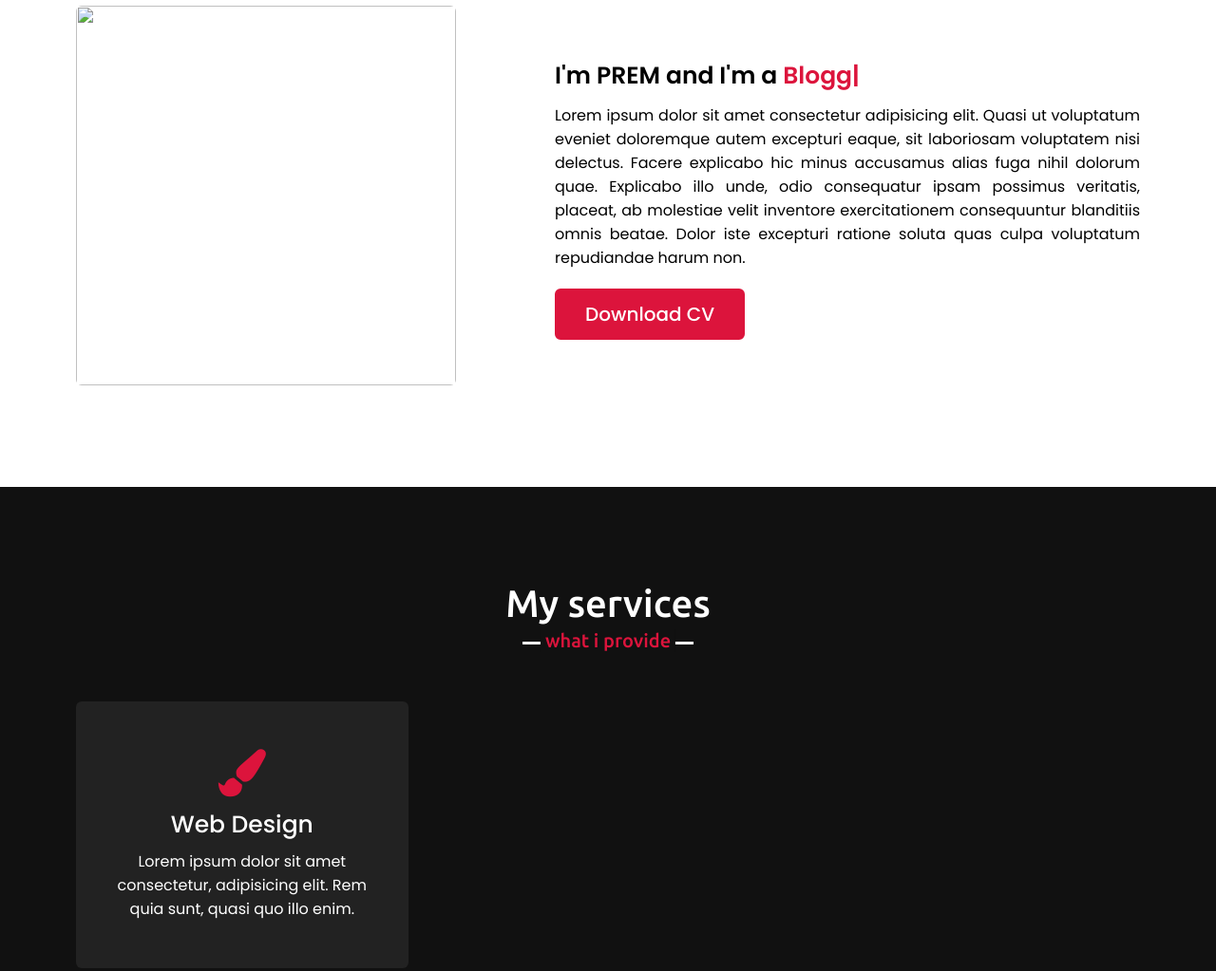
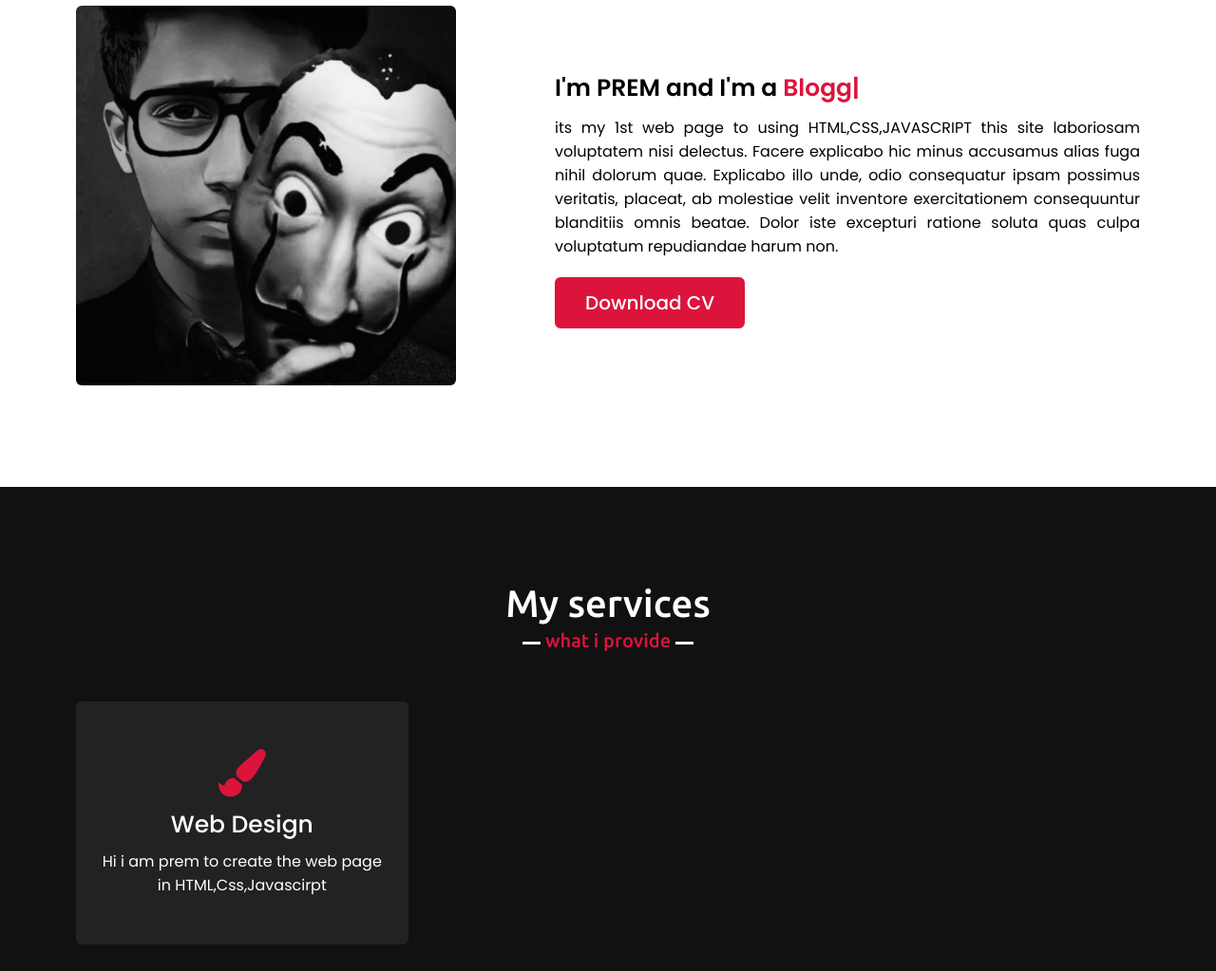
Before and after one commit to PREMLOVE005/portfolio, a plain HTML site: page index.html in a window 1280 px wide. Shown: the part 1020-2043 px from the top of the page at 95% size. Drawn offline with nearby package versions, Linux system fonts and the light colour scheme.

Commit message:
index.html

```diff
--- a/index.html
+++ b/index.html
@@ -50,11 +50,11 @@
             <h2 class="title">About me</h2>
             <div class="about-content">
                 <div class="column left">
-                    <img src="images/my profile.jpg"">
+                    <img src="/my profile.jpg"">
                 </div>
                 <div class="column right">
                     <div class="text">I'm PREM and I'm a <span class="typing-2"></span></div>
-                    <p>Lorem ipsum dolor sit amet consectetur adipisicing elit. Quasi ut voluptatum eveniet doloremque autem excepturi eaque, sit laboriosam voluptatem nisi delectus. Facere explicabo hic minus accusamus alias fuga nihil dolorum quae. Explicabo illo unde, odio consequatur ipsam possimus veritatis, placeat, ab molestiae velit inventore exercitationem consequuntur blanditiis omnis beatae. Dolor iste excepturi ratione soluta quas culpa voluptatum repudiandae harum non.</p>
+                    <p>its my 1st web page to using HTML,CSS,JAVASCRIPT this site laboriosam voluptatem nisi delectus. Facere explicabo hic minus accusamus alias fuga nihil dolorum quae. Explicabo illo unde, odio consequatur ipsam possimus veritatis, placeat, ab molestiae velit inventore exercitationem consequuntur blanditiis omnis beatae. Dolor iste excepturi ratione soluta quas culpa voluptatum repudiandae harum non.</p>
                     <a href="#">Download CV</a>
                 </div>
             </div>
@@ -70,7 +70,7 @@
                     <div class="box">
                         <i class="fas fa-paint-brush"></i>
                         <div class="text">Web Design</div>
-                        <p>Lorem ipsum dolor sit amet consectetur, adipisicing elit. Rem quia sunt, quasi quo illo enim.</p>
+                        <p>Hi i am prem to create the web page in HTML,Css,Javascirpt</p>
                     </div>
                 </div>
                </div>
@@ -80,7 +80,7 @@
 
     <!-- footer section start -->
     <footer>
-        <span>Created By <a href="https://www.codingnepalweb.com">CS mission</a> | <span class="far fa-copyright"></span> 2023 All rights reserved.</span>
+        <span>Created By <a href="">CS mission</a> | <span class="far fa-copyright"></span> 2023 All rights reserved.</span>
     </footer>
 
     <script src="script.js"></script>
```
